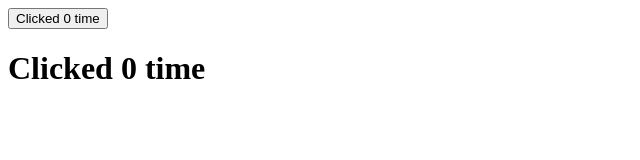
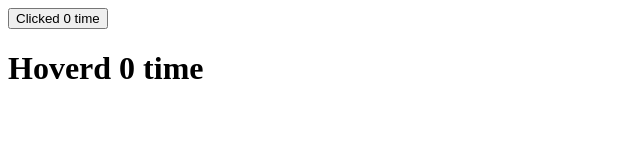
Before and after one commit to shakil10sk/React-App, a React (Create React App) app: page / in a window 1280 px wide. Shown: the top 160 px of the page, without its empty margins (0-640 px from the left). Built offline with nearby package versions, Linux system fonts and the light colour scheme.

Commit message:
HOC and render props patter

```diff
--- a/src/App.js
+++ b/src/App.js
@@ -1,10 +1,21 @@
+import Counter from './components/Counter';
 import ClickCounter from './components/higerOrder/ClickCounter';
 import HoverCounter from './components/higerOrder/HoverCounter';
 function App() {
   return (
     <div>
-      <ClickCounter></ClickCounter>
-    <HoverCounter></HoverCounter>
+      <Counter>
+        {
+        (count,increamentCount) => (
+          <ClickCounter count={count} increamentCount={increamentCount}/>
+          )}
+      </Counter>
+      <Counter>
+        {
+        (count,increamentCount) => (
+          <HoverCounter count={count} increamentCount={increamentCount}/>
+          )}
+      </Counter>
     </div>
   );
 };
--- /dev/null
+++ b/src/components/Counter.js
@@ -0,0 +1,18 @@
+import React from 'react';
+
+export default class Counter extends React.Component{
+    state = {
+        count: 0,
+    }
+    increamentCount = () =>{
+        this.setState((prevState)=> ({
+            count: prevState.count + 1
+        }));
+    }
+    render(){
+        const {children} = this.props;
+        const {count} = this.state;
+        return children(count,this.increamentCount);
+
+    }
+}
--- a/src/components/higerOrder/HoverCounter.js
+++ b/src/components/higerOrder/HoverCounter.js
@@ -1,12 +1,10 @@
 import React from "react";
-import WithCounter from "../composition/HOC/withCounter";
-const HoverCounter = (props) => {
-    const {count,increamentCount} = props;
+export default function HoverCounter({count,increamentCount}){
         return (
             <div>
-                <h1 onMouseOver={increamentCount} >Clicked {count} time</h1>
+               <h1 onMouseOver={increamentCount} >Hoverd {count} time</h1>
                 </div>
         );
+
+
 }
-
-export default WithCounter(HoverCounter);
```
Also changed, not shown: src/components/higerOrder/ClickCounter.js (+6 -9 lines).
